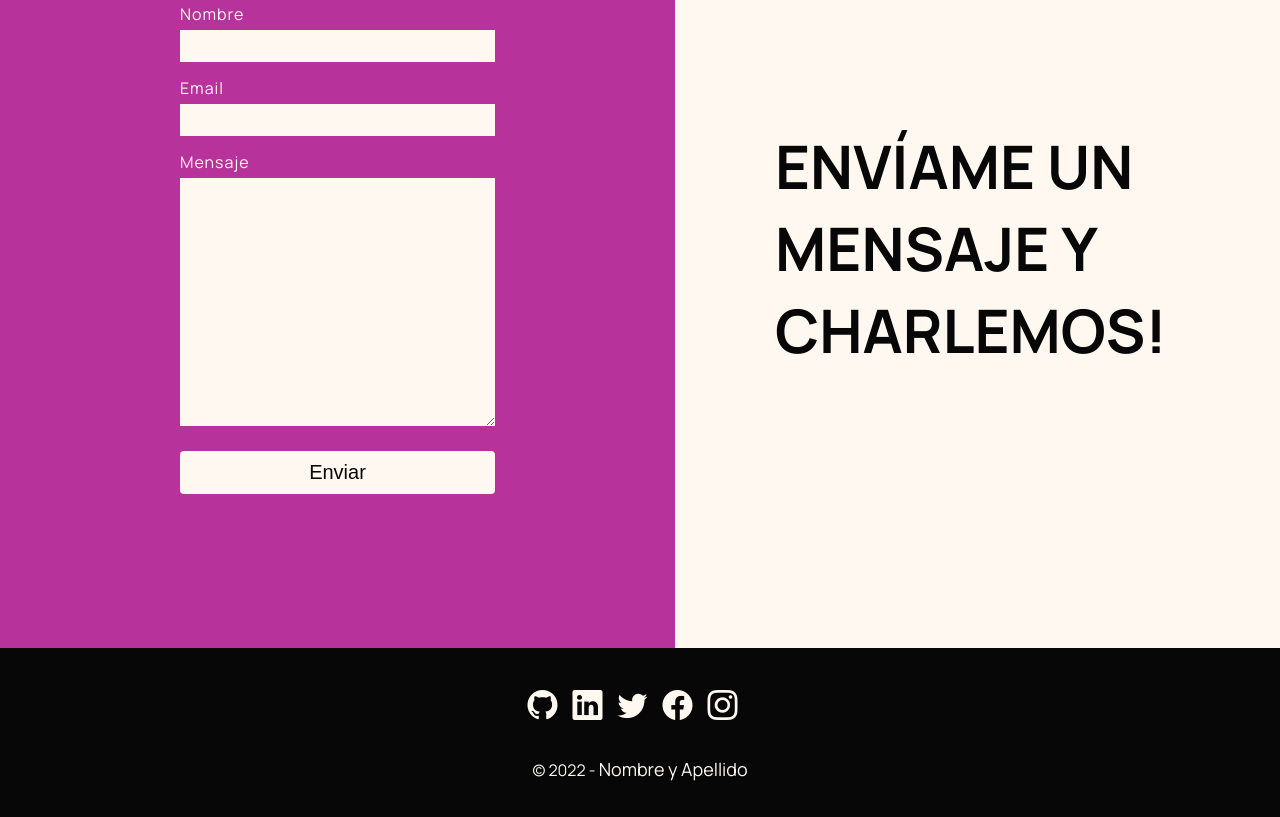
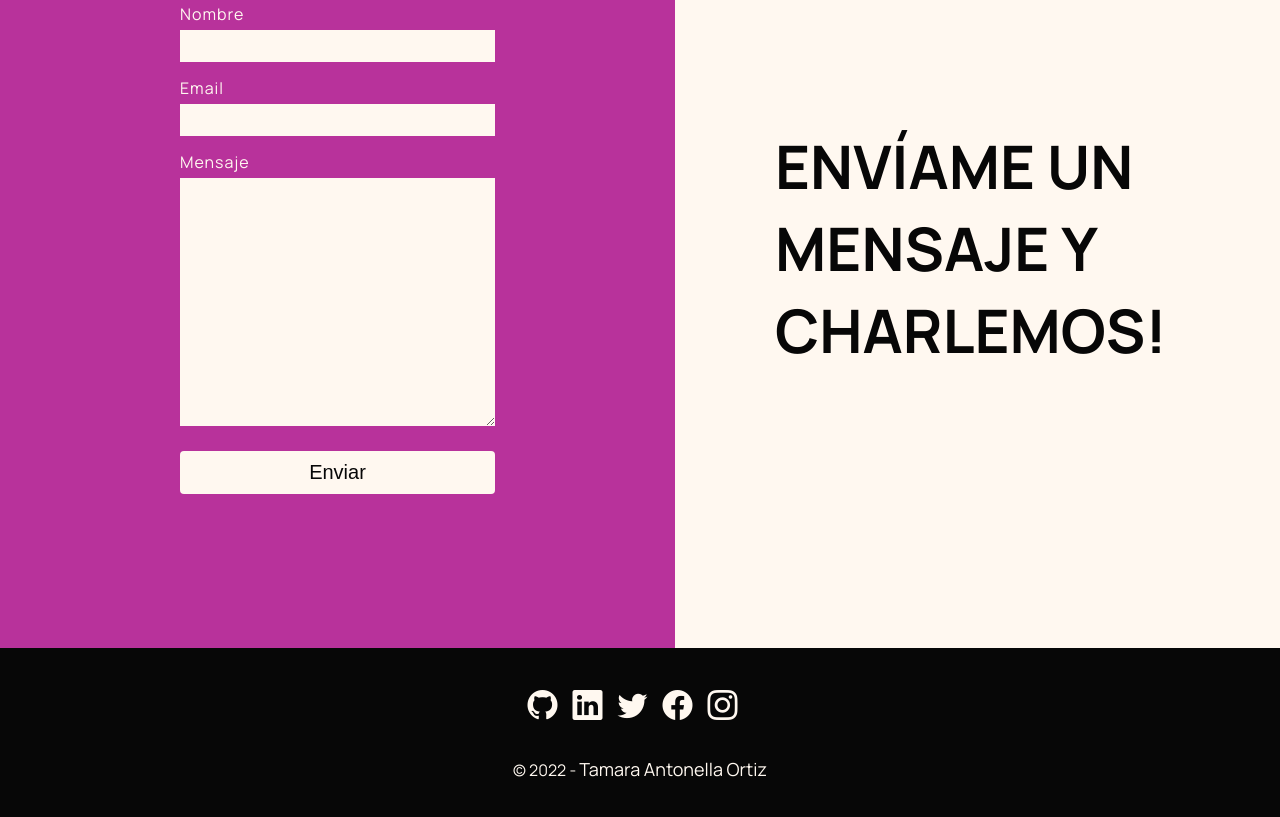
Before and after one commit to tamaraortiz98/portfolio-template, a plain HTML site: page index.html in a window 1280 px wide. Shown: the part 2552-3369 px from the top of the page. Drawn offline with nearby package versions, Linux system fonts and the light colour scheme.

Commit message:
cambio de nombre

```diff
--- a/index.html
+++ b/index.html
@@ -137,7 +137,7 @@
     </div>
       <div class="footer-section-container">
         <p>
-          &copy; 2022 - <a class="footer-link" href="https://www.linkedin.com">Nombre y Apellido</a>
+          &copy; 2022 - <a class="footer-link" href="https://www.linkedin.com">Tamara Antonella Ortiz</a>
         </p>
       </div>
   </footer>
```
